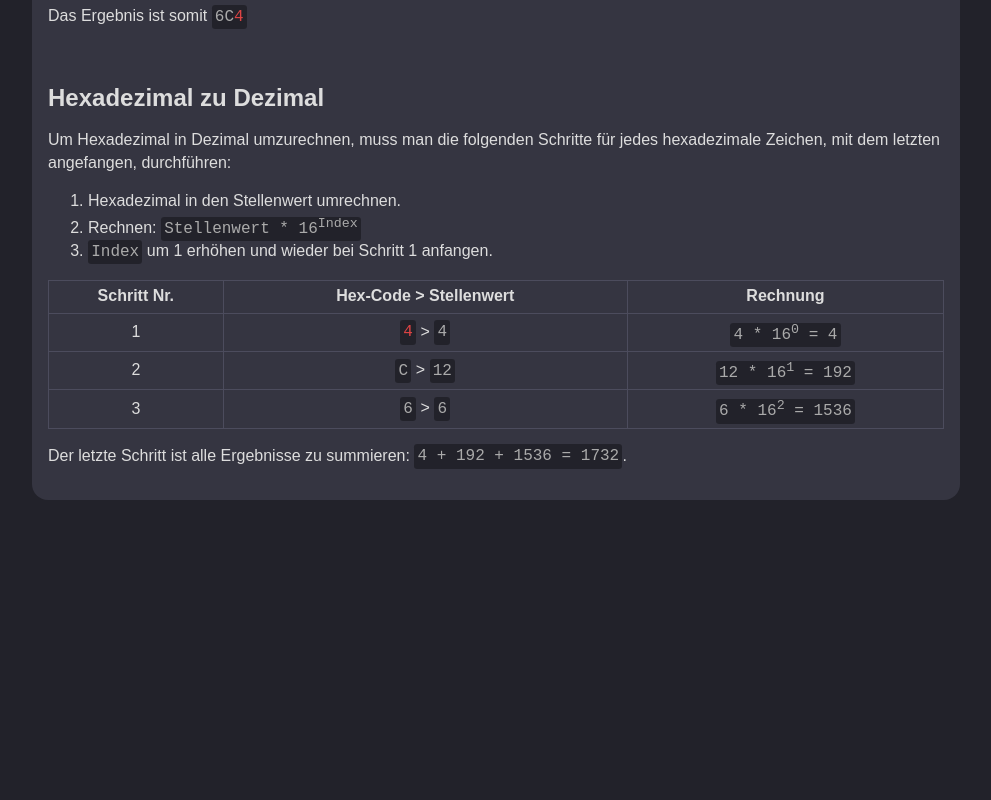
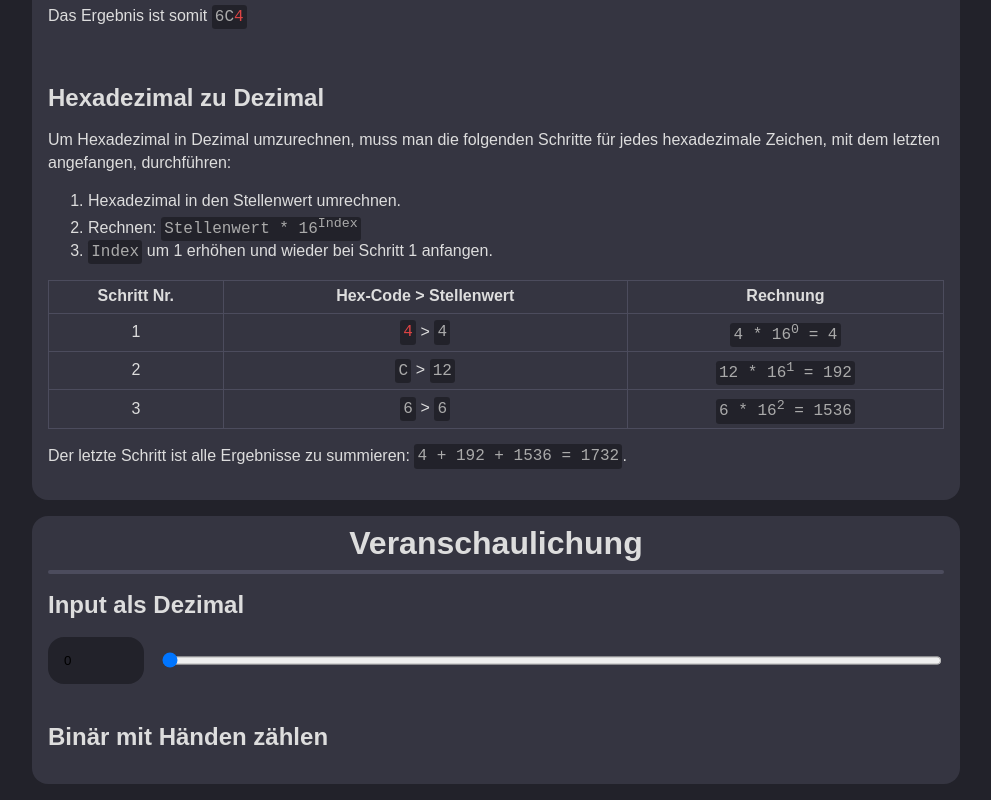
Before and after one commit to TimKoenig96/zahlensysteme, a website: page src/index.html in a window 1280 px wide. Shown: the part 2405-3205 px from the top of the page, without its empty margins (144-1135 px from the left). Before the commit the page ends 2921 px from the top, so only its background shows below. Drawn offline with Linux system fonts and the light colour scheme.

Commit message:
add: Partial illustration section

```diff
--- a/src/index.html
+++ b/src/index.html
@@ -16,6 +16,7 @@
 <body>
 	<!-- TODO: Theme toggle -->
 
+	<!-- Number systems explained -->
 	<div class="section">
 		<h1>Zahlensysteme erklärt</h1>
 		<hr>
@@ -57,8 +58,7 @@
 		</p>
 	</div>
 
-	<!-- TODO: Show how to count binary with hands via interactive images and output table -->
-
+	<!-- Calculations -->
 	<div class="section">
 		<h1>Umrechnung</h1>
 		<hr>
@@ -315,5 +315,19 @@
 			Der letzte Schritt ist alle Ergebnisse zu summieren: <code>4 + 192 + 1536 = 1732</code>.
 		</p>
 	</div>
+
+	<!-- Illustration -->
+	 <div class="section">
+		<h1>Veranschaulichung</h1>
+		<hr>
+
+		<h2>Input als Dezimal</h2>
+		<div class="dec_inputs">
+			<input type="number" id="dec_number_input" min="0" max="4095" value="0">
+			<input type="range" id="dec_range_input" min="0" max="4095" value="0">
+		</div><br>
+
+		<h2>Binär mit Händen zählen</h2>
+	 </div>
 </body>
 </html>
--- a/src/stylesheet.css
+++ b/src/stylesheet.css
@@ -75,6 +75,22 @@ th, td {
 	border: 1px solid var(--elev_2);
 	padding: .3em 0;
 }
+
+.dec_inputs {
+	display: flex;
+	gap: var(--spacing_m);
+}
+
+#dec_number_input {
+	flex-shrink: 0;
+	padding: var(--spacing_m);
+	background-color: var(--elev_0);
+	border: none;
+	border-radius: var(--spacing_m);
+	appearance: textfield;
+}
+
+#dec_range_input { flex-grow: 1; }
 /* #endregion */
 
 
```
